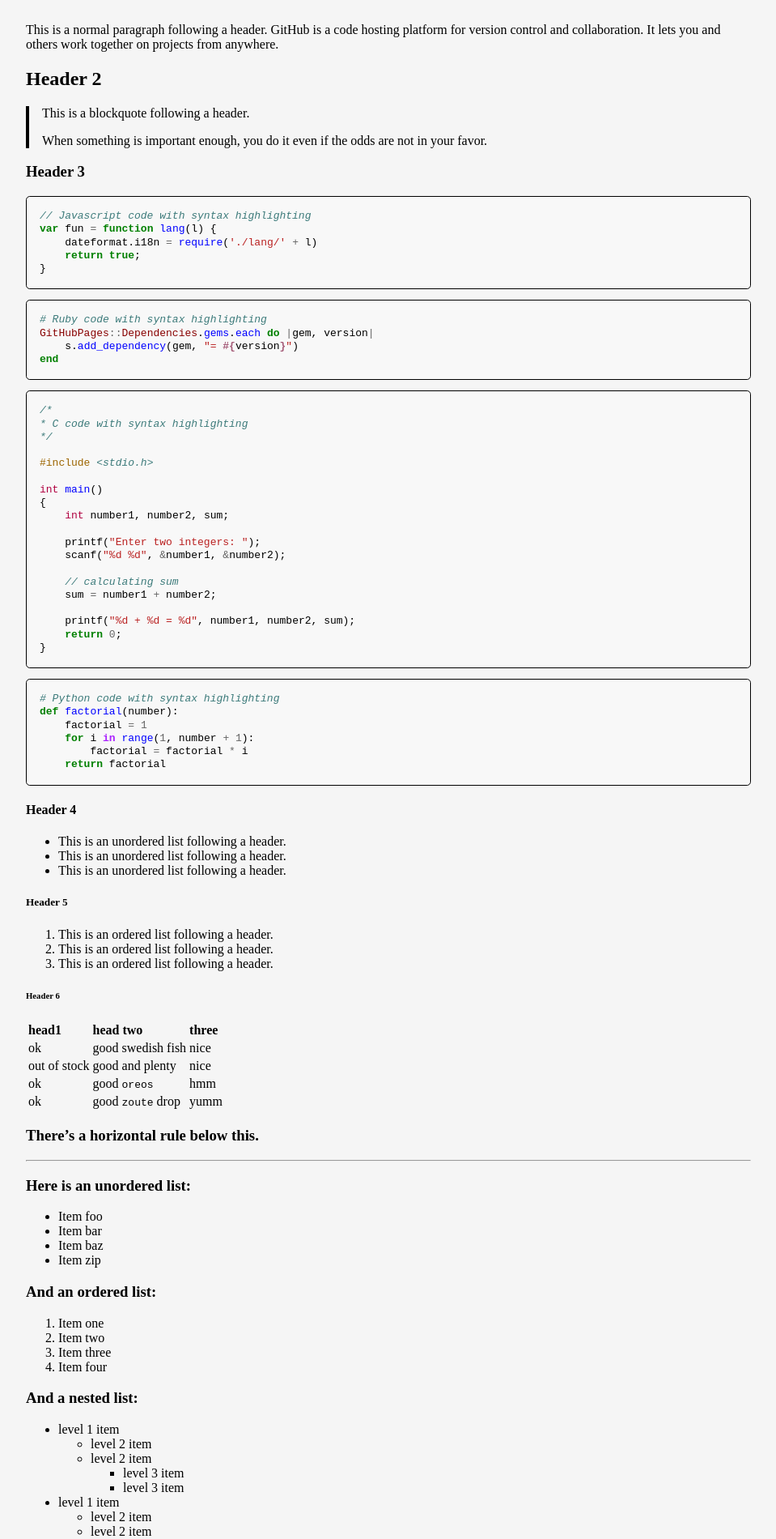
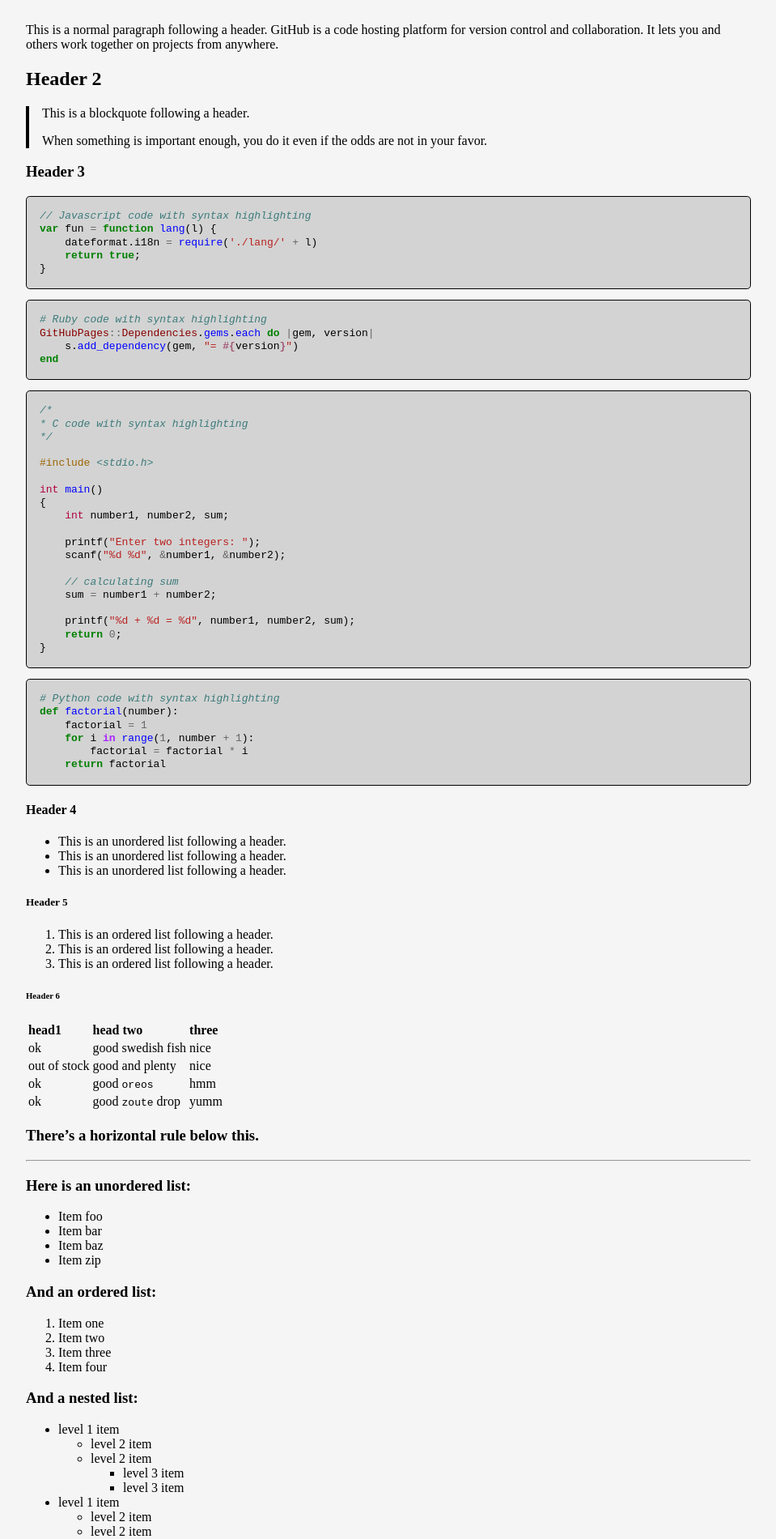
Before and after one commit to tsieczko/jekyll-theme-tsieczko, a Jekyll site: the page built from index.md, in a window 1280 px wide. Shown: the part 326-2226 px from the top of the page at 81% size, without its empty margins (160-1119 px from the left). Built offline with Jekyll 4.4.1, drawn with Linux system fonts in a browser that asks for light colours.

Commit message:
Code background

```diff
--- a/assets/css/styles.css
+++ b/assets/css/styles.css
@@ -26,6 +26,7 @@ pre {
 
 .highlight {
 	border-radius: 0.3rem;
+	background-color: lightgrey;
 }
 
 blockquote {
```
